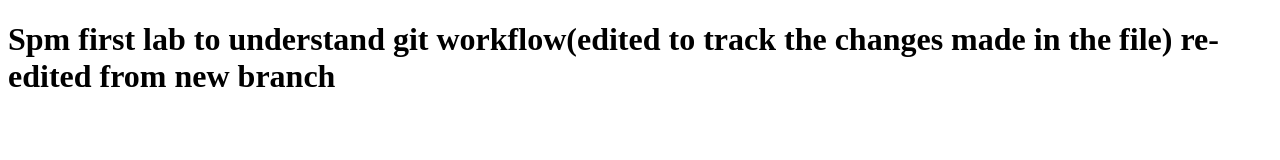
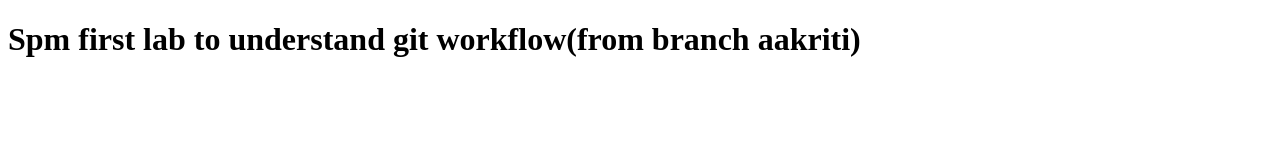
Before and after one commit to aakritishi/spm-lab, a plain HTML site: page spm-test-lab/index.html in a window 1280 px wide. Drawn offline with Linux system fonts and the light colour scheme.

Commit message:
commit from branch aakriti

```diff
--- a/spm-test-lab/index.html
+++ b/spm-test-lab/index.html
@@ -8,7 +8,7 @@
 </head>
 
 <body>
-    <h1>Spm first lab to understand git workflow(edited to track the changes made in the file) re-edited from new branch</h1>
+    <h1>Spm first lab to understand git workflow(from branch aakriti)</h1>
 </body>
 
 </html>
```
